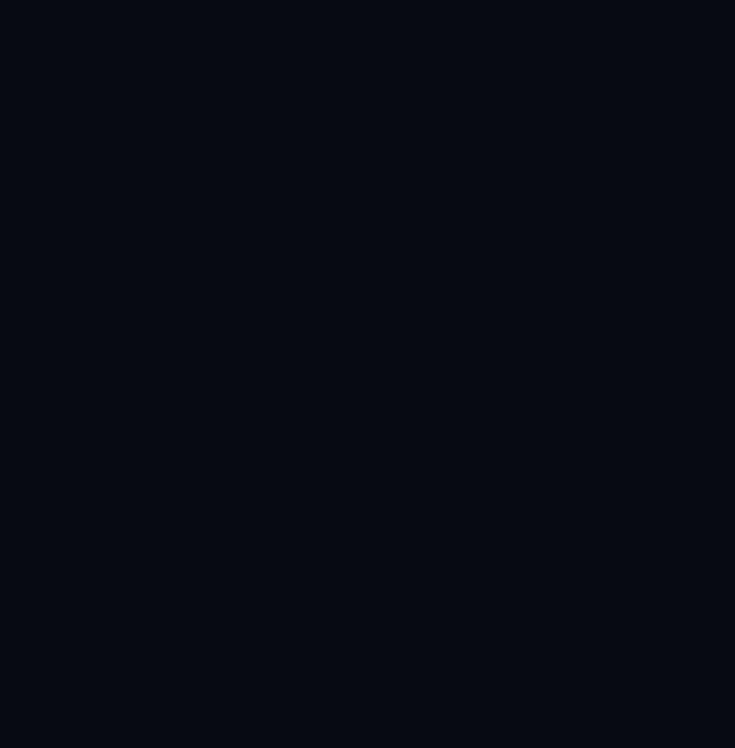
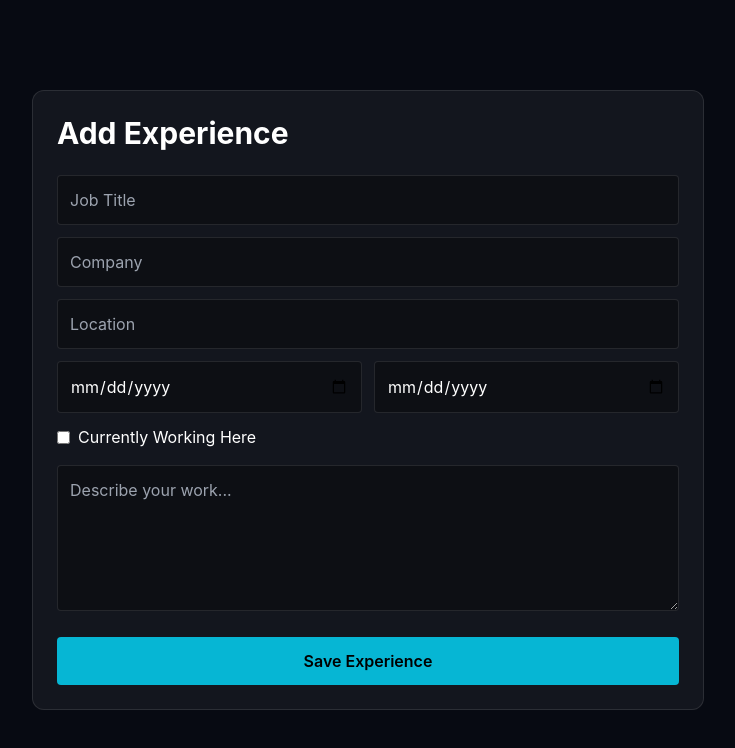
Before and after one commit to kartikshukla153/devconnect, a React (Vite) app in the folder devconnect-frontend/: page /add-experience in a window 1280 px wide. Before the commit this address had no page. Shown: the top 748 px of the page, without its empty margins (272-1007 px from the left). Built offline with nearby package versions, Linux system fonts and the light colour scheme; sample sign-in values are in the browser's storage.

Commit message:
Add experience feature and profile improvements

```diff
--- a/devconnect-frontend/src/App.jsx
+++ b/devconnect-frontend/src/App.jsx
@@ -1,9 +1,11 @@
 import { Routes, Route, Navigate } from "react-router-dom";
+
 import Login from "./pages/Login";
 import Register from "./pages/Register";
 import Feed from "./pages/Feed";
 import Profile from "./pages/Profile";
 import CreateProfile from "./pages/CreateProfile";
+import AddExperience from "./pages/AddExperience";
 
 function App() {
   const token = localStorage.getItem("token");
@@ -47,6 +49,14 @@ function App() {
         }
       />
 
+      {/* ADD EXPERIENCE */}
+      <Route
+        path="/add-experience"
+        element={
+          token ? <AddExperience /> : <Navigate to="/login" />
+        }
+      />
+
     </Routes>
   );
 }
--- /dev/null
+++ b/devconnect-frontend/src/pages/AddExperience.jsx
@@ -0,0 +1,142 @@
+import { useState } from "react";
+import axios from "axios";
+import { useNavigate } from "react-router-dom";
+
+function AddExperience() {
+  const navigate = useNavigate();
+
+  const [formData, setFormData] = useState({
+    title: "",
+    company: "",
+    location: "",
+    startDate: "",
+    endDate: "",
+    current: false,
+    description: "",
+  });
+
+  const handleChange = (e) => {
+    const { name, value, type, checked } = e.target;
+
+    setFormData({
+      ...formData,
+      [name]: type === "checkbox" ? checked : value,
+    });
+  };
+
+  const saveExperience = async () => {
+    try {
+      const token = localStorage.getItem("token");
+
+      const res = await axios.post(
+        "http://localhost:5000/api/profile/experience",
+        formData,
+        {
+          headers: {
+            Authorization: `Bearer ${token}`,
+          },
+        }
+      );
+
+      console.log("EXPERIENCE ADDED:", res.data);
+
+      navigate("/profile");
+    } catch (err) {
+      console.log(
+        "EXPERIENCE ERROR:",
+        err.response?.data || err.message
+      );
+
+      alert(
+        err.response?.data?.message ||
+          "Failed to add experience"
+      );
+    }
+  };
+
+  return (
+    <div className="min-h-screen bg-[#070A12] text-white flex justify-center items-center p-6">
+      <div className="w-full max-w-2xl bg-white/5 border border-white/10 rounded-xl p-6">
+
+        <h1 className="text-3xl font-bold mb-6">
+          Add Experience
+        </h1>
+
+        <input
+          type="text"
+          name="title"
+          placeholder="Job Title"
+          value={formData.title}
+          onChange={handleChange}
+          className="w-full p-3 mb-3 bg-black/30 border border-white/10 rounded"
+        />
+
+        <input
+          type="text"
+          name="company"
+          placeholder="Company"
+          value={formData.company}
+          onChange={handleChange}
+          className="w-full p-3 mb-3 bg-black/30 border border-white/10 rounded"
+        />
+
+        <input
+          type="text"
+          name="location"
+          placeholder="Location"
+          value={formData.location}
+          onChange={handleChange}
+          className="w-full p-3 mb-3 bg-black/30 border border-white/10 rounded"
+        />
+
+        <div className="grid md:grid-cols-2 gap-3 mb-3">
+          <input
+            type="date"
+            name="startDate"
+            value={formData.startDate}
+            onChange={handleChange}
+            className="w-full p-3 bg-black/30 border border-white/10 rounded"
+          />
+
+          <input
+            type="date"
+            name="endDate"
+            value={formData.endDate}
+            onChange={handleChange}
+            disabled={formData.current}
+            className="w-full p-3 bg-black/30 border border-white/10 rounded"
+          />
+        </div>
+
+        <label className="flex items-center gap-2 mb-4">
+          <input
+            type="checkbox"
+            name="current"
+            checked={formData.current}
+            onChange={handleChange}
+          />
+          Currently Working Here
+        </label>
+
+        <textarea
+          name="description"
+          placeholder="Describe your work..."
+          value={formData.description}
+          onChange={handleChange}
+          rows="5"
+          className="w-full p-3 mb-5 bg-black/30 border border-white/10 rounded"
+        />
+
+        <button
+          onClick={saveExperience}
+          className="w-full py-3 bg-cyan-500 text-black rounded font-semibold"
+        >
+          Save Experience
+        </button>
+
+      </div>
+    </div>
+  );
+}
+
+export default AddExperience;
--- a/devconnect-frontend/src/pages/Profile.jsx
+++ b/devconnect-frontend/src/pages/Profile.jsx
@@ -50,32 +50,83 @@ function Profile() {
 
   return (
     <div className="min-h-screen bg-[#070A12] text-white p-8">
-      <div className="max-w-4xl mx-auto bg-white/5 border border-white/10 rounded-xl p-8">
+      <div className="max-w-5xl mx-auto bg-white/5 border border-white/10 rounded-xl p-8">
 
-        <h1 className="text-3xl font-bold mb-2">
+        {/* HEADER */}
+        <div className="flex flex-col md:flex-row md:justify-between md:items-center gap-4 mb-8">
+
+          <div>
+            <h1 className="text-4xl font-bold mb-2">
               {profile.user?.name}
             </h1>
 
-        <p className="text-cyan-400 mb-4">
+            <p className="text-cyan-400 text-lg">
               @{profile.username}
             </p>
 
-        <h2 className="text-xl mb-3">
+            {profile.location && (
+              <p className="text-white/60 mt-2">
+                📍 {profile.location}
+              </p>
+            )}
+          </div>
+
+          <div className="flex gap-3">
+
+            <button
+              onClick={() => {
+                window.location.href = "/create-profile";
+              }}
+              className="px-5 py-3 bg-cyan-500 text-black rounded-lg font-semibold"
+            >
+              Edit Profile
+            </button>
+
+            <button
+              onClick={() => {
+                window.location.href = "/add-experience";
+              }}
+              className="px-5 py-3 bg-green-500 text-black rounded-lg font-semibold"
+            >
+              Add Experience
+            </button>
+
+          </div>
+        </div>
+
+        {/* HEADLINE */}
+        {profile.headline && (
+          <div className="mb-6">
+            <h2 className="text-2xl">
               {profile.headline}
             </h2>
+          </div>
+        )}
 
-        <p className="text-white/70 mb-6">
+        {/* BIO */}
+        {profile.bio && (
+          <div className="mb-8">
+            <h3 className="text-xl font-semibold mb-3">
+              About
+            </h3>
+
+            <p className="text-white/70 leading-relaxed">
               {profile.bio}
             </p>
+          </div>
+        )}
 
-        <div className="mb-6">
-          <h3 className="font-semibold mb-3">Skills</h3>
+        {/* SKILLS */}
+        <div className="mb-10">
+          <h3 className="text-xl font-semibold mb-4">
+            Skills
+          </h3>
 
-          <div className="flex flex-wrap gap-2">
+          <div className="flex flex-wrap gap-3">
             {profile.skills?.map((skill, index) => (
               <span
                 key={index}
-                className="px-3 py-1 bg-cyan-500/20 border border-cyan-500/30 rounded-full"
+                className="px-4 py-2 bg-cyan-500/20 border border-cyan-500/30 rounded-full"
               >
                 {skill}
               </span>
@@ -83,17 +134,73 @@ function Profile() {
           </div>
         </div>
 
+        {/* EXPERIENCE */}
+        <div className="mb-10">
+          <h3 className="text-xl font-semibold mb-4">
+            Experience
+          </h3>
+
+          {!profile.experience ||
+          profile.experience.length === 0 ? (
+            <div className="text-white/50">
+              No experience added yet.
+            </div>
+          ) : (
+            <div className="space-y-4">
+              {profile.experience.map((exp) => (
+                <div
+                  key={exp._id}
+                  className="p-5 bg-white/5 border border-white/10 rounded-xl"
+                >
+                  <h4 className="text-lg font-semibold">
+                    {exp.title}
+                  </h4>
+
+                  <p className="text-cyan-400">
+                    {exp.company}
+                  </p>
+
+                  {exp.location && (
+                    <p className="text-white/50 mt-1">
+                      📍 {exp.location}
+                    </p>
+                  )}
+
+                  <p className="text-white/40 text-sm mt-2">
+                    {new Date(exp.startDate).toLocaleDateString()}
+                    {" - "}
+                    {exp.current
+                      ? "Present"
+                      : exp.endDate
+                      ? new Date(exp.endDate).toLocaleDateString()
+                      : "Present"}
+                  </p>
+
+                  {exp.description && (
+                    <p className="text-white/70 mt-3">
+                      {exp.description}
+                    </p>
+                  )}
+                </div>
+              ))}
+            </div>
+          )}
+        </div>
+
+        {/* SOCIAL LINKS */}
         <div>
-          <h3 className="font-semibold mb-3">Social Links</h3>
+          <h3 className="text-xl font-semibold mb-4">
+            Social Links
+          </h3>
 
-          <div className="space-y-2 text-cyan-400">
+          <div className="flex flex-wrap gap-4">
 
             {profile.socialLinks?.github && (
               <a
                 href={profile.socialLinks.github}
                 target="_blank"
                 rel="noreferrer"
-                className="block"
+                className="px-4 py-2 bg-white/5 border border-white/10 rounded-lg"
               >
                 GitHub
               </a>
@@ -104,7 +211,7 @@ function Profile() {
                 href={profile.socialLinks.linkedin}
                 target="_blank"
                 rel="noreferrer"
-                className="block"
+                className="px-4 py-2 bg-white/5 border border-white/10 rounded-lg"
               >
                 LinkedIn
               </a>
@@ -115,9 +222,20 @@ function Profile() {
                 href={profile.socialLinks.portfolio}
                 target="_blank"
                 rel="noreferrer"
-                className="block"
+                className="px-4 py-2 bg-white/5 border border-white/10 rounded-lg"
               >
                 Portfolio
+              </a>
+            )}
+
+            {profile.socialLinks?.twitter && (
+              <a
+                href={profile.socialLinks.twitter}
+                target="_blank"
+                rel="noreferrer"
+                className="px-4 py-2 bg-white/5 border border-white/10 rounded-lg"
+              >
+                Twitter
               </a>
             )}
 
```
Also changed, not shown: devconnect-frontend/src/pages/Feed.jsx (line endings or trailing spaces). Lines whose indentation alone changed are shown as unchanged.
